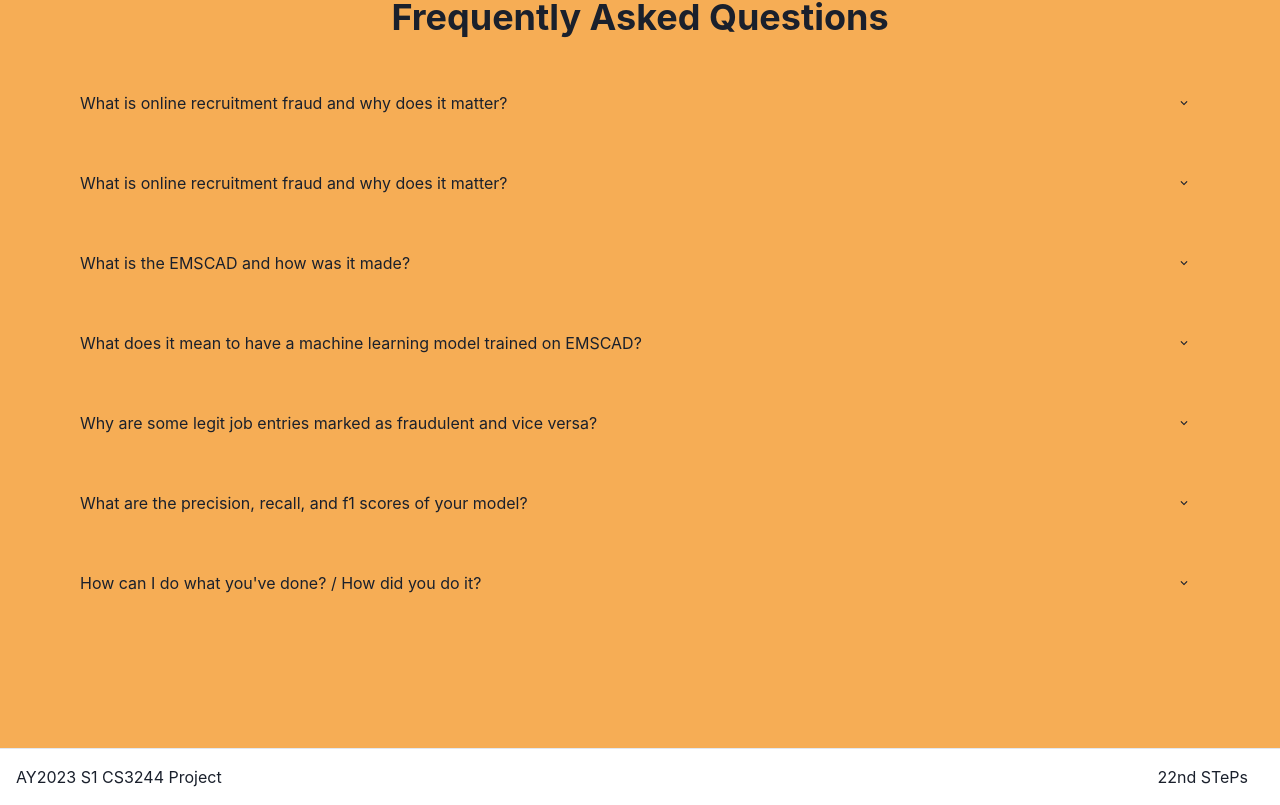
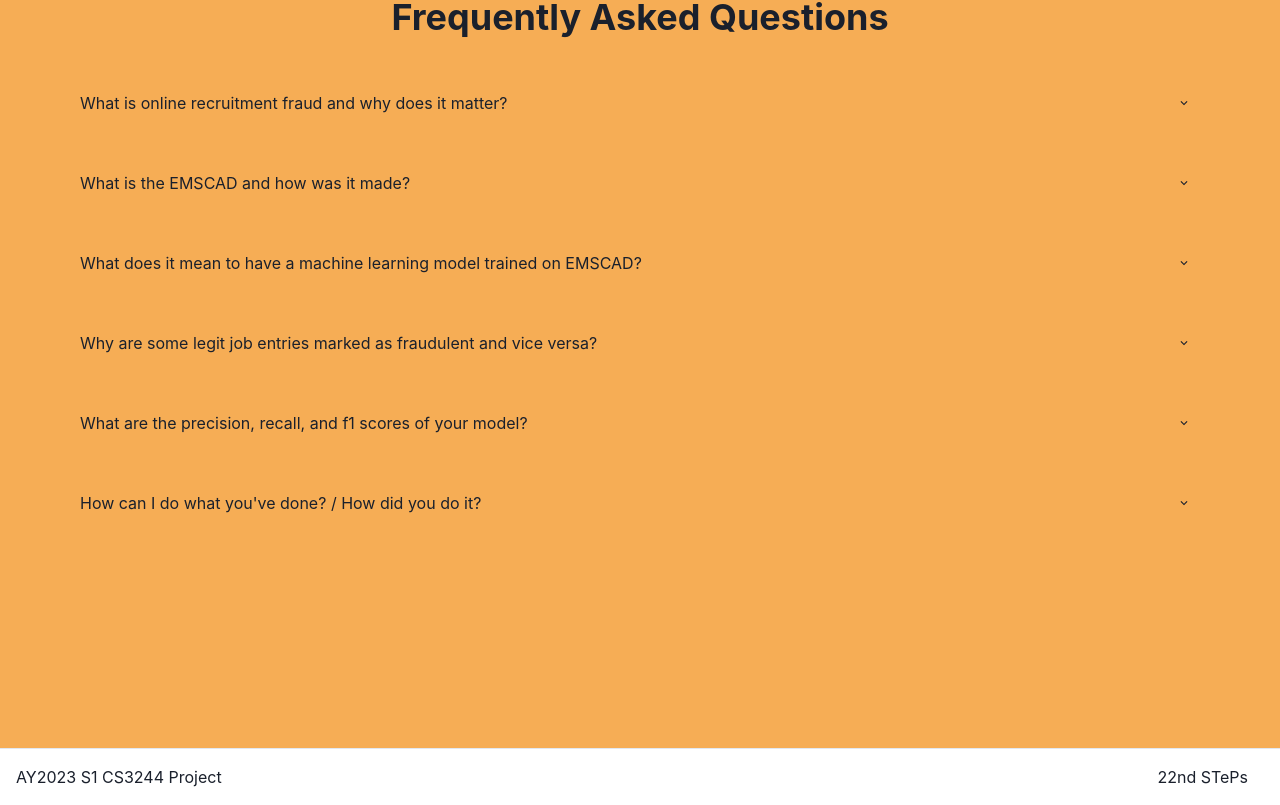
Before and after one commit to JobShield/jobshield-fe, a React (Create React App) app: page / in a window 1280 px wide. Shown: the part 2735-3540 px from the top of the page. Built offline with nearby package versions, Linux system fonts and the light colour scheme.

Commit message:
Fix FAQ item bugs.

```diff
--- a/src/components/Faq.tsx
+++ b/src/components/Faq.tsx
@@ -15,16 +15,6 @@ const FAQ: React.FC = () => {
         <Heading mt={4} mb={4}>
           Frequently Asked Questions
         </Heading>
-        <FaqItem question="What is online recruitment fraud and why does it matter?">
-          Online recruitment fraud refers to scams where individuals or
-          organizations create fake job advertisements, impersonate real
-          companies, or otherwise deceive job seekers in an attempt to extract
-          personal information or money. These scams can lead to identity theft,
-          financial loss, and a waste of time and effort for job seekers. It
-          matters because it undermines trust in the online job market and can
-          cause significant harm to individuals looking for employment
-          opportunities.
-        </FaqItem>
         <FaqItem question="What is online recruitment fraud and why does it matter?">
           Online recruitment fraud refers to scams where individuals or
           organizations create fake job advertisements, impersonate real
@@ -77,7 +67,8 @@ const FAQ: React.FC = () => {
           the "Model Performance" section.
         </FaqItem>
         <FaqItem question="How can I do what you've done? / How did you do it?">
-          To create a similar webapp, you will need to follow these steps:
+          On a very high level, to create a similar webapp, you will need to
+          follow these steps:
           <br />
           <br />
           <ol>
--- a/src/components/FaqItem.tsx
+++ b/src/components/FaqItem.tsx
@@ -19,10 +19,10 @@ const FaqItem: React.FC<FaqItemProps> = ({ question, children }) => {
       <Flex
         alignItems="center"
         justifyContent="space-between"
-        bg={isOpen ? "gray.100" : ""}
+        bg={isOpen ? "orange.200" : ""}
         p={4}
         borderRadius="md"
-        _hover={{ bg: "gray.100" }}
+        _hover={{ bg: "gray.200" }}
         cursor="pointer"
         onClick={handleToggle}
         width={"90vw"}
```
